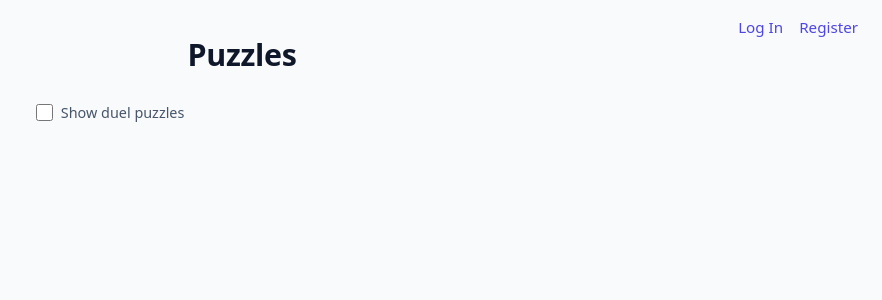
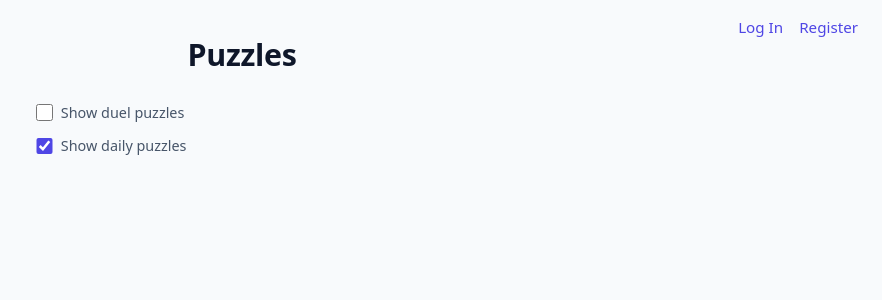
Before and after one commit to mkornilov07/embedding-game, a Django app: page / in a window 1280 px wide. Shown: the top 300 px of the page, without its empty margins (398-1280 px from the left). Run offline with Django 5.2, Linux system fonts and the light colour scheme; tables that the repository leaves empty hold one stand-in row (values such as "Sample post").

Commit message:
daily puzzles

```diff
--- a/game/models.py
+++ b/game/models.py
@@ -8,6 +8,7 @@
         settings.AUTH_USER_MODEL, on_delete=models.SET_NULL, null=True, blank=True, related_name="puzzles",
     )
     for_duel = models.BooleanField(default=False)
+    is_daily = models.BooleanField(default=False)
     pinned = models.BooleanField(default=False)
     created_at = models.DateTimeField(auto_now_add=True, null=True, blank=True)
 
--- a/game/static/game/site.css
+++ b/game/static/game/site.css
@@ -523,6 +523,20 @@
 }
 .puzzle-item { position: relative; }
 .puzzle-list:not(.show-duel) .puzzle-item--duel { display: none; }
+.puzzle-list:not(.show-daily) .puzzle-item--daily { display: none; }
+.daily-badge {
+  display: inline-block;
+  background: var(--color-orange);
+  color: #fff;
+  font-size: 0.7rem;
+  font-weight: 700;
+  letter-spacing: 0.04em;
+  padding: 2px 8px;
+  border-radius: var(--radius-pill);
+  margin-right: var(--space-2);
+  vertical-align: middle;
+  text-transform: uppercase;
+}
 .puzzle-item.is-pinned .puzzle-link {
   background: #fffbeb;
   border-left: 3px solid #d69e2e;
--- a/game/templates/game/puzzle_list.html
+++ b/game/templates/game/puzzle_list.html
@@ -52,12 +52,19 @@
         Show duel puzzles
       </label>
     {% endif %}
-    <div class="puzzle-list" id="puzzle-list">
+    {% if has_daily_puzzles %}
+      <label class="duel-filter">
+        <input type="checkbox" id="show-daily-toggle" checked>
+        Show daily puzzles
+      </label>
+    {% endif %}
+    <div class="puzzle-list show-daily" id="puzzle-list">
       {% for p in puzzles %}
-        <div class="puzzle-item{% if p.for_duel %} puzzle-item--duel{% endif %}{% if p.pinned %} is-pinned{% endif %}" data-puzzle-id="{{ p.pk }}">
+        <div class="puzzle-item{% if p.for_duel %} puzzle-item--duel{% endif %}{% if p.is_daily %} puzzle-item--daily{% endif %}{% if p.pinned %} is-pinned{% endif %}" data-puzzle-id="{{ p.pk }}">
           <a class="puzzle-link" href="{% url 'puzzle' p.pk %}">
             <span class="puzzle-link-text">
               {% if p.pk in completed_ids %}<span class="check">&#x2713;</span>{% endif %}
+              {% if p.is_daily %}<span class="daily-badge">Daily</span>{% endif %}
               {{ p.name }}
               {% if p.created_by %}<span class="author-line">by {{ p.created_by.username }}</span>{% endif %}
               <span class="created-line">{{ p.created_at|timeago }}</span>
@@ -181,6 +188,14 @@
   if (duelToggle && puzzleList) {
     duelToggle.addEventListener("change", () => {
       puzzleList.classList.toggle("show-duel", duelToggle.checked);
+    });
+  }
+
+  // Daily-puzzle visibility toggle (shown by default)
+  const dailyToggle = document.getElementById("show-daily-toggle");
+  if (dailyToggle && puzzleList) {
+    dailyToggle.addEventListener("change", () => {
+      puzzleList.classList.toggle("show-daily", dailyToggle.checked);
     });
   }
 
--- a/game/views.py
+++ b/game/views.py
@@ -19,6 +19,7 @@
 def puzzle_list(request):
     puzzles = list(Puzzle.objects.select_related("created_by").order_by("-pinned", "-pk"))
     has_duel_puzzles = any(p.for_duel for p in puzzles)
+    has_daily_puzzles = any(p.is_daily for p in puzzles)
     # Dropdown in the duel form keeps duel-generated puzzles at the bottom.
     # Python's sort is stable, so within each group the -pk chronological order is preserved.
     dropdown_puzzles = sorted(puzzles, key=lambda p: p.for_duel)
@@ -55,6 +56,7 @@
         "outgoing_invite": outgoing_invite,
         "active_duel": active_duel,
         "has_duel_puzzles": has_duel_puzzles,
+        "has_daily_puzzles": has_daily_puzzles,
         "recent_opponents": recent_opponents,
     })
 
```
Also changed, not shown: game/management/commands/generate_daily_puzzle.py (added, +42 -0 lines), game/management/__init__.py (added), game/management/commands/__init__.py (added), game/migrations/0009_puzzle_is_daily.py (added).
